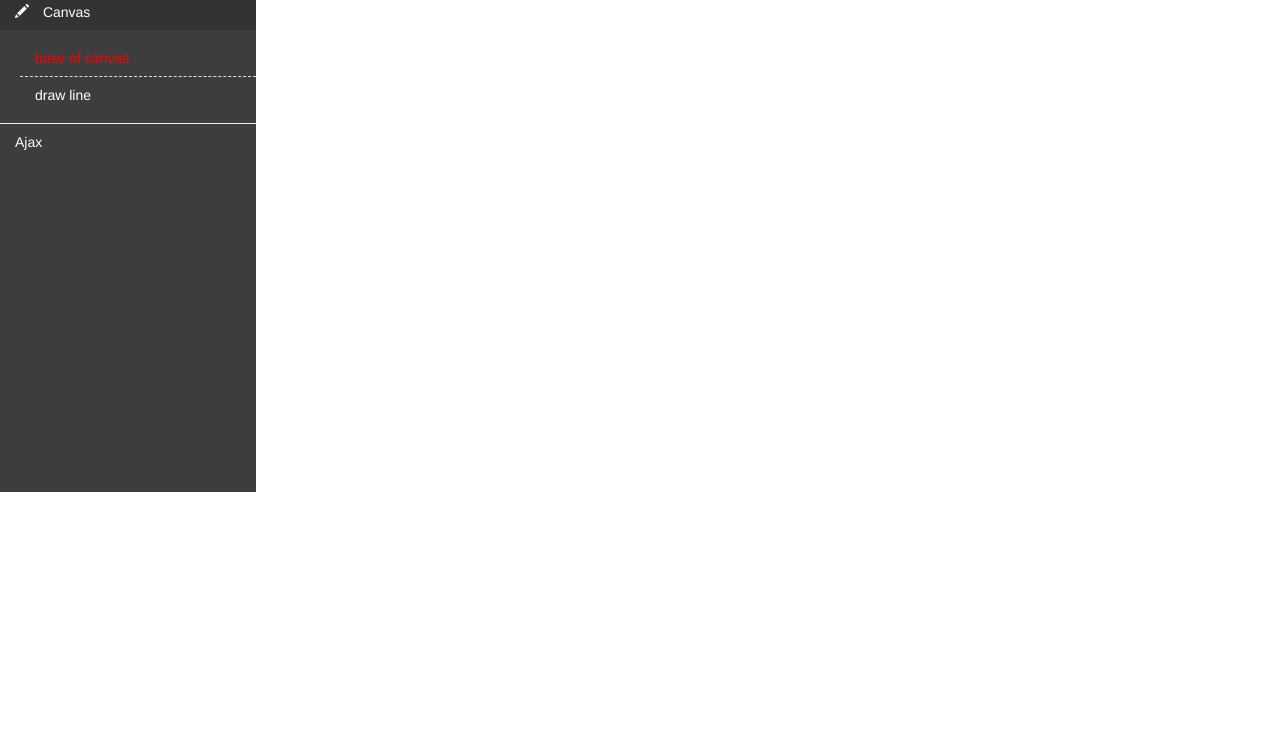
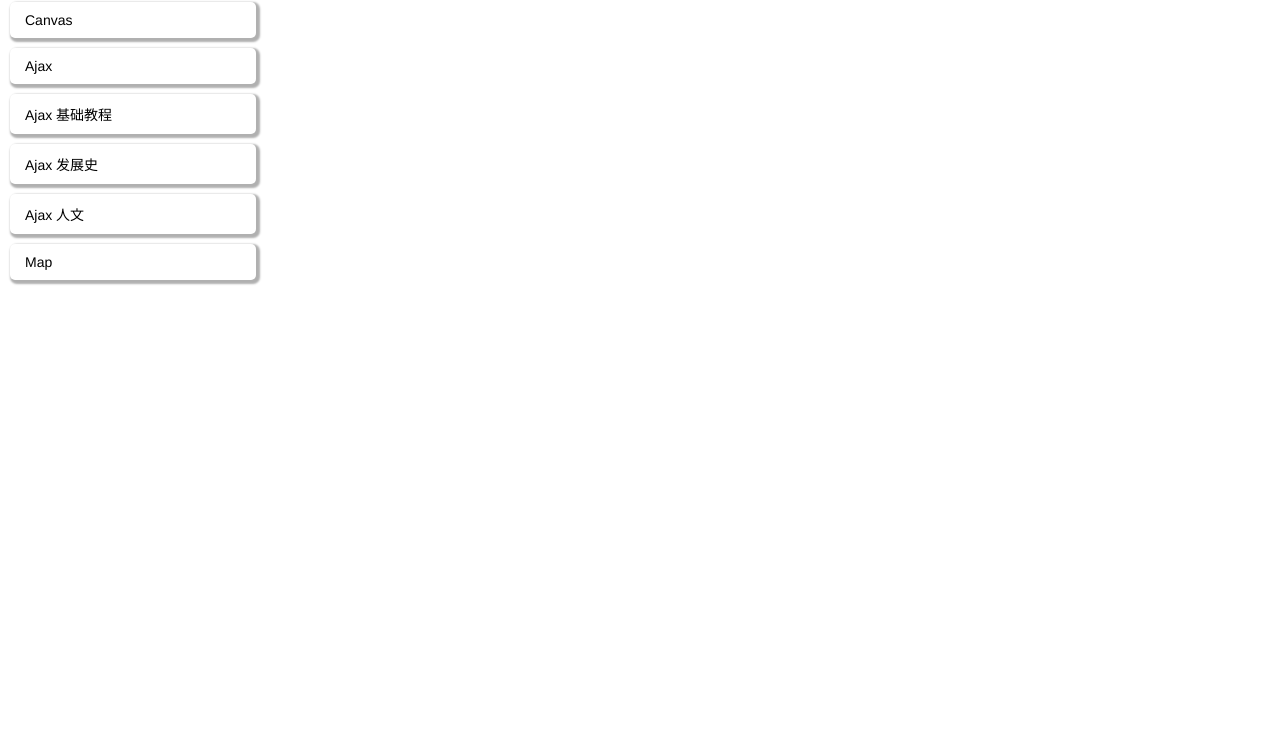
Before and after one commit to Minskyb/punk, a website: page www/index.html in a window 1280 px wide. Shown: the part 50-800 px from the top of the page. Drawn offline with Linux system fonts and the light colour scheme.

Commit message:
change menu style

```diff
--- a/less/menu.less
+++ b/less/menu.less
@@ -1,61 +1,31 @@
 .pk-menu{
+  margin:0;
   padding: 0;
-  margin: 0;
   list-style: none;
 
+  & a{
+    text-decoration: none;
+    color: #000;
+  }
+
   .pk-menu-item{
+    margin:10px 0 10px 10px;
+    display: block;
+    padding: 10px 15px;
+    border-radius: 5px;
+    box-shadow: 2px 2px 2px 2px #B0B0B0                                                                                                                                                                                                                                                                                                                                                                                                                                                                                   ;
 
-    color: #ffffff;
-    border-top: 1px solid #EDEDED;
+    .transition(~"0.3s");
 
-
-    &:after{
-      content: '';
-      clear: both;
-      display: table;
-    }
-
-    .pk-menu-item-bd{
-      padding: 10px 15px;
-
-      &.active{
-        background-color: #333;
-      }
-
-      &.selected{
-        color: red;
-      }
-
-      &:hover{
-        background-color: #444444;
-      }
-
-      & [class^='glyphicon']{
-        margin-right: 10px;
-      }
-
-    }
-
-    .pk-menu-item-cd{
-      padding: 0;
-      margin: 0;
-      list-style: none;
-
-      padding: 10px 0;
-
-      .pk-menu-item{
-
-        margin-left: 20px;
-        border-top: 1px dashed #dedede;
-
-        &:first-child{
-          border-top: none;
-        }
-
-        &:hover{
-          background-color: #333;
-        }
-      }
+    &:hover{
+      margin-left: 20px;
+      background-color: #80b2ed;
     }
   }
 }
+
+.pk-menu-cd{
+  margin:0;
+  padding: 0;
+  list-style: none;
+}
--- a/www/index.html
+++ b/www/index.html
@@ -31,28 +31,21 @@
         </div>
     </div>
 
-    <div class="pk-row pk-f-l" style="margin-top: 42px">
-        <div style="background-color: #3d3d3d;height: 500px;width: 20%;">
+    <div class="pk-row pk-f-l" style="margin-top: 42px;">
+        <div class="" style="width: 20%">
             <ul class="pk-menu">
-                <li class="pk-menu-item">
-                    <div class="pk-menu-item-bd active">
-                        <span class="glyphicon glyphicon-pencil" aria-hidden="true"></span> Canvas
-                    </div>
-                    <ul class="pk-menu-item-cd">
-                        <li class="pk-menu-item">
-                            <div class="pk-menu-item-bd selected"> base of canvas</div>
-                        </li>
-                        <li class="pk-menu-item">
-                            <div class="pk-menu-item-bd">draw line</div>
-                        </li>
+                <li><a class="pk-menu-item" href="javascript:;">Canvas</a></li>
+                <li>
+                    <a class="pk-menu-item" href="javascript:;">Ajax</a>
+                    <ul class="pk-menu-cd">
+                        <li><a class="pk-menu-item">Ajax 基础教程</a></li>
+                        <li><a class="pk-menu-item">Ajax 发展史</a></li>
+                        <li><a class="pk-menu-item">Ajax 人文</a></li>
                     </ul>
                 </li>
-                <li class="pk-menu-item">
-                    <div class="pk-menu-item-bd">Ajax</div>
-                </li>
+                <li><a class="pk-menu-item" href="javascript:;">Map</a></li>
             </ul>
         </div>
-        <div style="background-color: #ffffff;height: 500px;width: 80%"></div>
     </div>
 </body>
 </html>
```
Also changed, not shown: www/css/main.css, www/css/mian.min.css, www/lib/punk/css/punk.css, www/lib/punk/css/punk.min.css, 1 other file.
